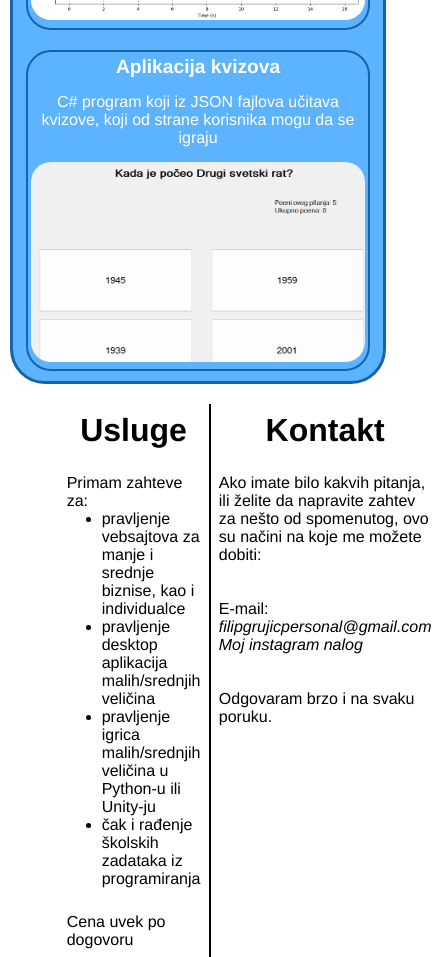
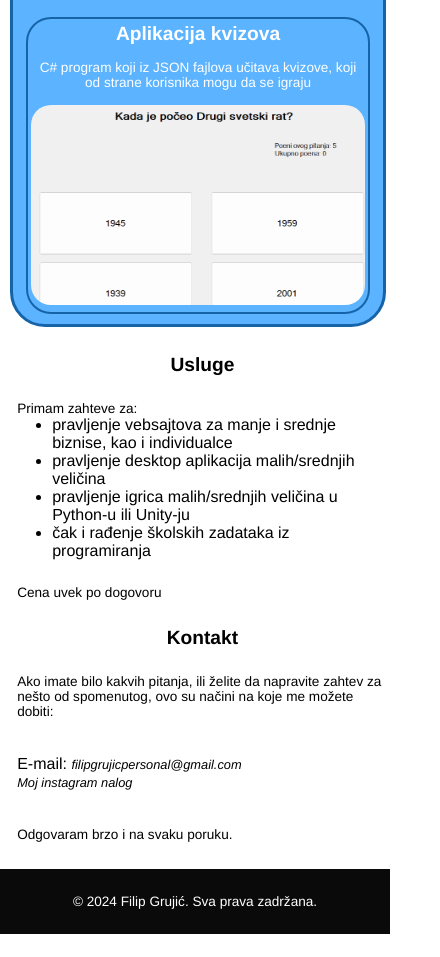
Before and after one commit to GrujicFilipRS/filipgrujicwebsite, a plain HTML site: page index.html in a window 390 px wide. Shown: the part 867-1824 px from the top of the page, 440 px wide, since content can reach past the window. After the commit the page ends 1801 px from the top, so only its background shows below. Drawn offline with nearby package versions, Linux system fonts and the light colour scheme.

Commit message:
Finalni commit

```diff
--- a/index.css
+++ b/index.css
@@ -181,7 +181,7 @@ footer {
 }
 
 #contact div {
-    width: 100%;
+    width: 48%; /* Podesi širinu divova u kontakt sekciji */
     padding: 3%;
 }
 
@@ -201,6 +201,81 @@ footer {
 
 #contact a:hover {
     font-weight: bold;
+}
+
+/* Stil za mobile - ekran manje od 768px */
+@media (max-width: 768px) {
+    #contact {
+        flex-direction: column; /* Prelazak na vertikalni raspored */
+        margin: 5vw auto; /* Sredi margine na manjim ekranima */
+        width: 90vw; /* Širina se povećava na 90% */
+        margin-bottom: 100px; /* Smanji donji razmak */
+    }
+
+    #contact div {
+        width: 100%; /* Svaki div zauzima 100% širine na manjim ekranima */
+        padding: 2%; /* Manje razmaka */
+    }
+
+    #contact .usluge {
+        border-right: none; /* Ukloni desni border u mobilnom režimu */
+        margin-bottom: 3vw; /* Smanji razmak između usluga i kontakta */
+    }
+
+    #contact a {
+        font-size: 0.9rem; /* Manje fontove za linkove */
+    }
+
+    #contact div h1 {
+        font-size: 1.3em; /* Manje naslove u kontakt sekciji */
+    }
+
+    /* Dodatno stilizovanje linkova */
+    #contact a {
+        padding: 0.5rem 0;
+    }
+
+    #contact a:hover {
+        font-weight: normal; /* Ukloni podebljanje na hover */
+    }
+
+    /* Prilagođavanje veličine teksta za manje ekrane */
+    p {
+        font-size: 0.9em;
+    }
+}
+
+/* Stil za mobilne uređaje sa ekranima manjih od 480px */
+@media (max-width: 480px) {
+    #contact {
+        width: 95vw; /* Širina za vrlo male ekrane */
+        margin: 5vw auto;
+    }
+
+    #contact div {
+        width: 100%; /* Svaki div zauzima 100% širine */
+    }
+
+    #contact a {
+        font-size: 0.8rem; /* Još manji font za vrlo male ekrane */
+    }
+
+    #contact div h1 {
+        font-size: 1.2em; /* Manji naslovi za vrlo male ekrane */
+    }
+
+    #contact .usluge {
+        padding-bottom: 2vw; /* Smanji donji razmak između usluga */
+    }
+
+    p {
+        font-size: 0.85em; /* Manji font za paragraf */
+    }
+
+    .language-select button {
+        width: 30px;
+        height: 20px;
+    }
 }
 
 @media (max-width: 1024px) {
```
